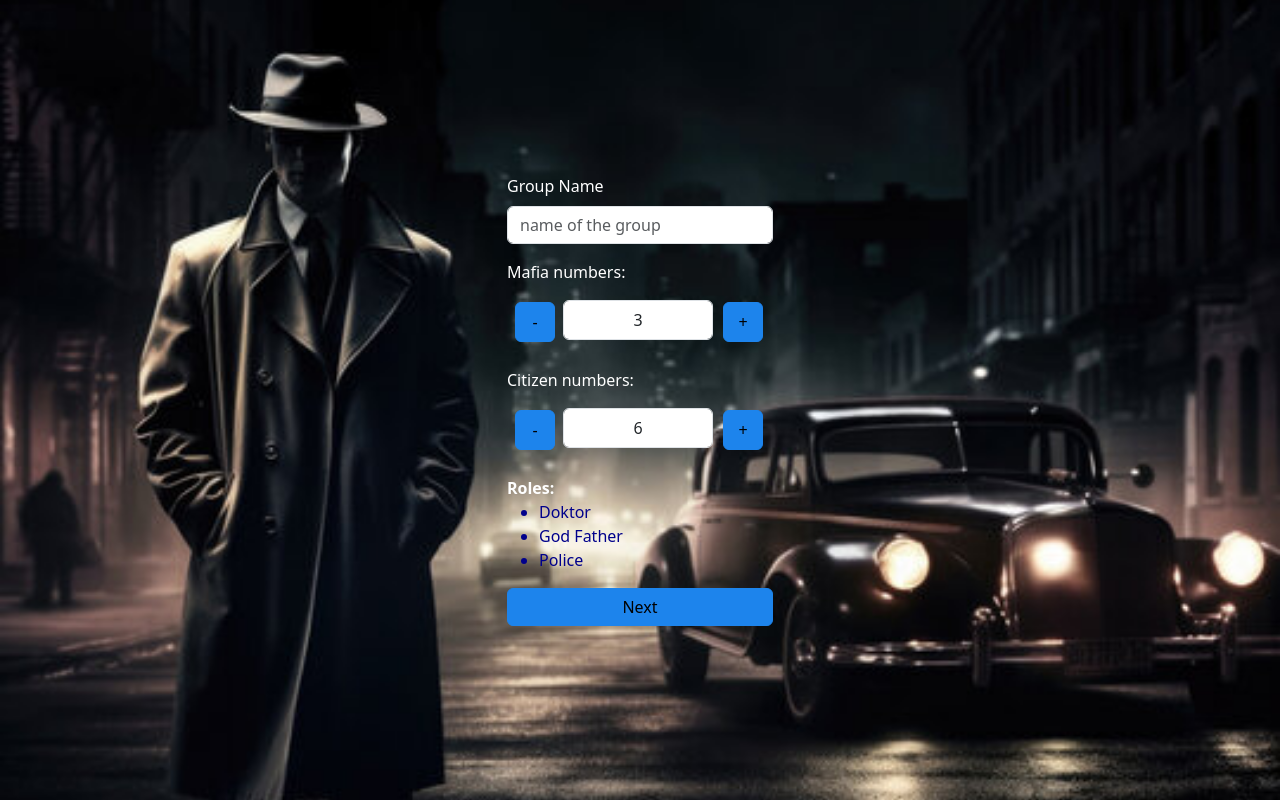
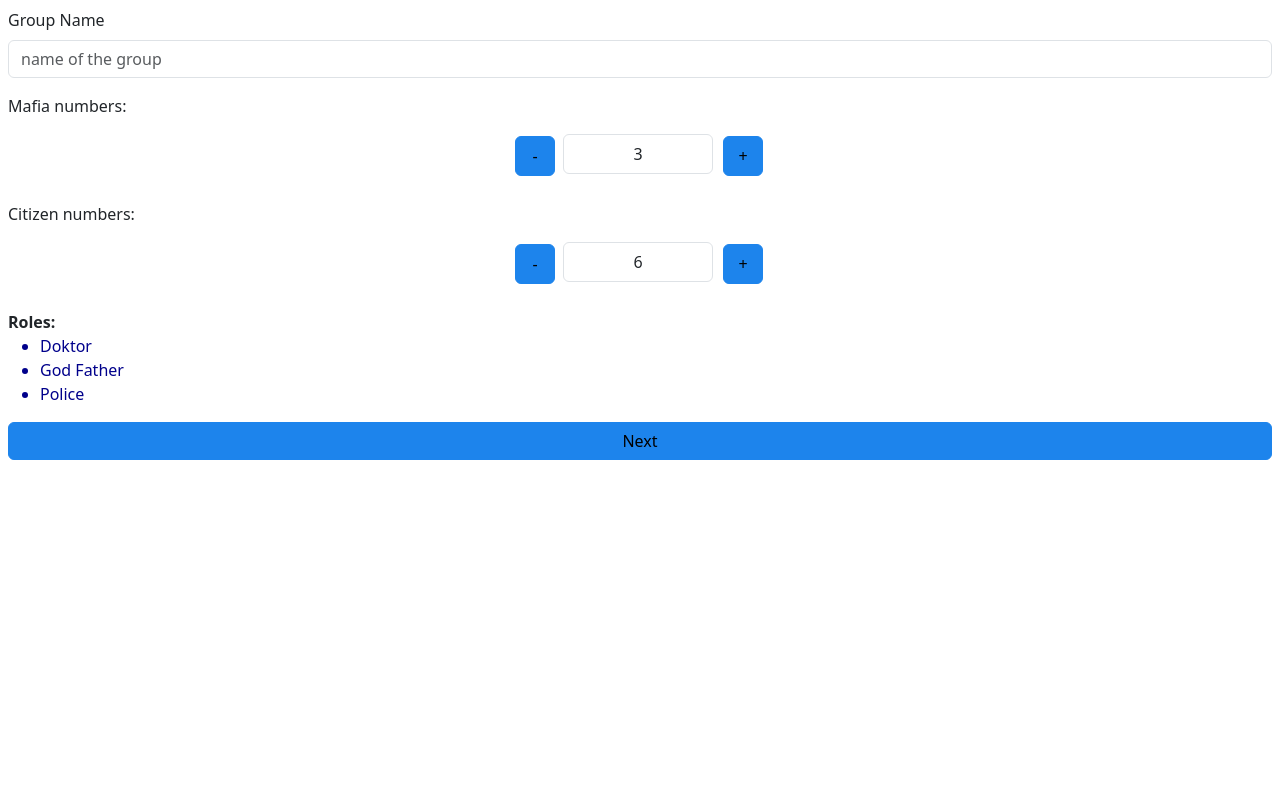
Before and after one commit to game-in-game-products/game-in-game-products.github.io, a React (Create React App) app: page /new-game in a window 1280 px wide. Built offline with nearby package versions, Linux system fonts and the light colour scheme.

Commit message:
change the layout

```diff
--- a/src/App.css
+++ b/src/App.css
@@ -1,30 +1,3 @@
-.App {
-  position: relative;
-  height: 100vh; /* Full viewport height */
-  display: flex;
-  justify-content: center;
-  align-items: center;
-  overflow: hidden;
+.body{
+  background-color: blue;
 }
-.background-image {
-  position: absolute;
-  top: 0;
-  left: 0;
-  width: 100%;
-  height: 100%;
-  background-image: url(./assets/mafia.jpg);
-  background-size: cover;
-  background-position: center;
-  filter: blur(0px); /* Blurs the image */
-  z-index: -1; /* Places the background behind content */
-}
-/* Content on top of the background */
-.content {
-  z-index: 1; /* Puts content on top of the background */
-  color: white; /* For contrast against the background */
-  /* text-align: center; */
-  margin:auto !important;
-  /* border: 1px ridge gray; */
-  opacity: 0.;
-
-}
--- a/src/components/default-layout.js/default-layout.js
+++ b/src/components/default-layout.js/default-layout.js
@@ -5,7 +5,6 @@
 const DefaultLayout = ({ children }) => {
     return (
         <div className="App">
-            <div className="background-image"></div>
             <div className="content">
                 {children}
             </div>
```
